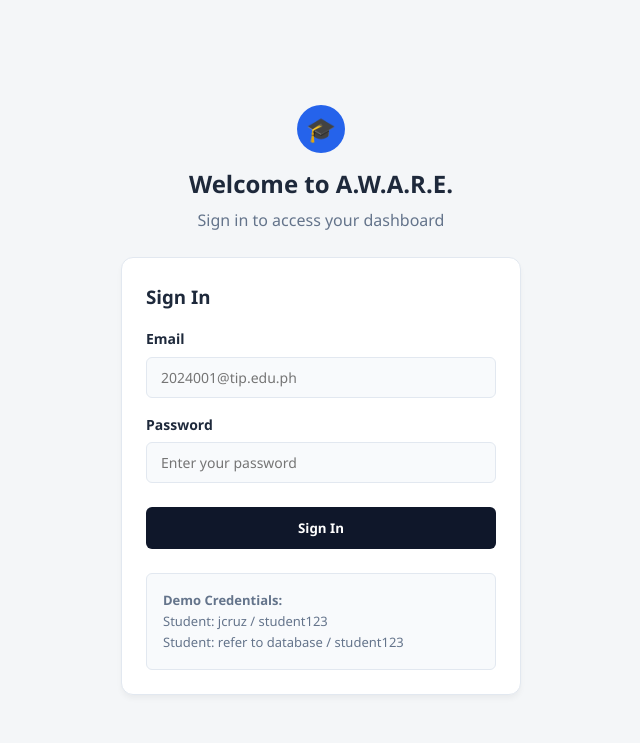
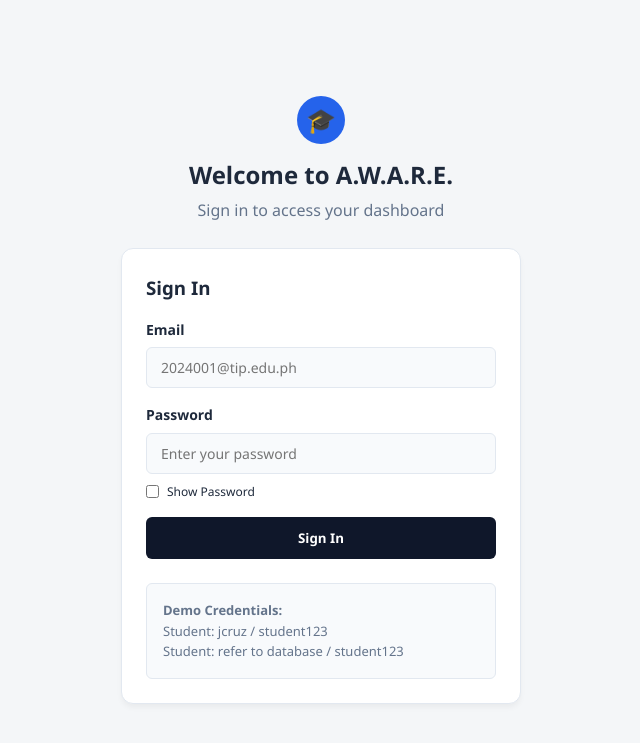
Before and after one commit to Tamondong-Ivan-Rex-B/AWARE, a Flask app: page / in a window 1280 px wide. Shown: the top 743 px of the page, without its empty margins (319-959 px from the left). Run offline with Flask 3, Linux system fonts and the light colour scheme.

Commit message:
Update index.html

```diff
--- a/templates/index.html
+++ b/templates/index.html
@@ -292,18 +292,8 @@
             .rating-group {
                 display: grid;
                 grid-template-columns: repeat(5, 1fr);
-                /* Keep them in row but smaller, or change to 1fr to stack */
                 gap: 5px;
             }
-
-            /* If buttons still overlap, uncomment the lines below to stack them */
-            /* .rating-group {
-                flex-direction: column;
-            }
-            .rating-btn {
-                width: 100%;
-            }
-            */
 
             .navbar {
                 flex-direction: column;
@@ -335,9 +325,17 @@
                 <input type="email" class="form-control" id="studentEmail" placeholder="2024001@tip.edu.ph">
             </div>
 
-            <div class="form-group" style="margin-bottom: 24px;">
+            <div class="form-group" style="margin-bottom: 16px;">
                 <label>Password</label>
                 <input type="password" class="form-control" id="studentPassword" placeholder="Enter your password">
+
+                <div style="margin-top: 8px; display: flex; align-items: center; gap: 8px;">
+                    <input type="checkbox" id="togglePassword" style="cursor: pointer;">
+                    <label for="togglePassword"
+                        style="font-size: 12px; font-weight: normal; cursor: pointer; margin-bottom: 0;">
+                        Show Password
+                    </label>
+                </div>
             </div>
 
             <button class="btn-primary" style="width: 100%; padding: 12px;" onclick="handleLogin()">Sign In</button>
@@ -509,11 +507,20 @@
         </div>
 
         <script>
+            // --- Password Toggle Logic ---
+            const passwordInput = document.getElementById('studentPassword');
+            const toggleCheckbox = document.getElementById('togglePassword');
+
+            toggleCheckbox.addEventListener('change', function () {
+                const type = this.checked ? 'text' : 'password';
+                passwordInput.setAttribute('type', type);
+            });
+
             // Track state
             let currentStudentId = null;
-            //TASK 1 - added
             let isSubmitting = false;
             let lastSubmissionKey = "";
+
             // 1. Score tracking
             let clarityScore = 3;
             let pacingScore = 3;
@@ -522,7 +529,6 @@
 
             // 2. Rating click function
             function setRating(category, score) {
-                // Update the variable
                 if (category === 'clarity') clarityScore = score;
                 if (category === 'pacing') pacingScore = score;
                 if (category === 'comprehension') comprehensionScore = score;
@@ -576,6 +582,10 @@
             function handleLogout() {
                 document.getElementById('studentEmail').value = '';
                 document.getElementById('studentPassword').value = '';
+                // Reset password visibility on logout
+                passwordInput.setAttribute('type', 'password');
+                toggleCheckbox.checked = false;
+
                 currentStudentId = null;
 
                 document.getElementById('dashboard-view').classList.add('hidden');
```
